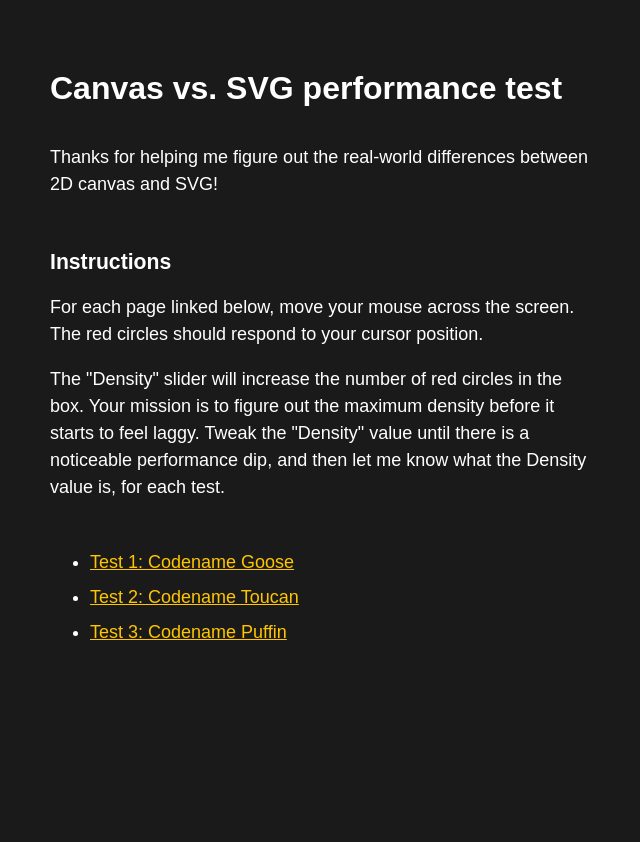
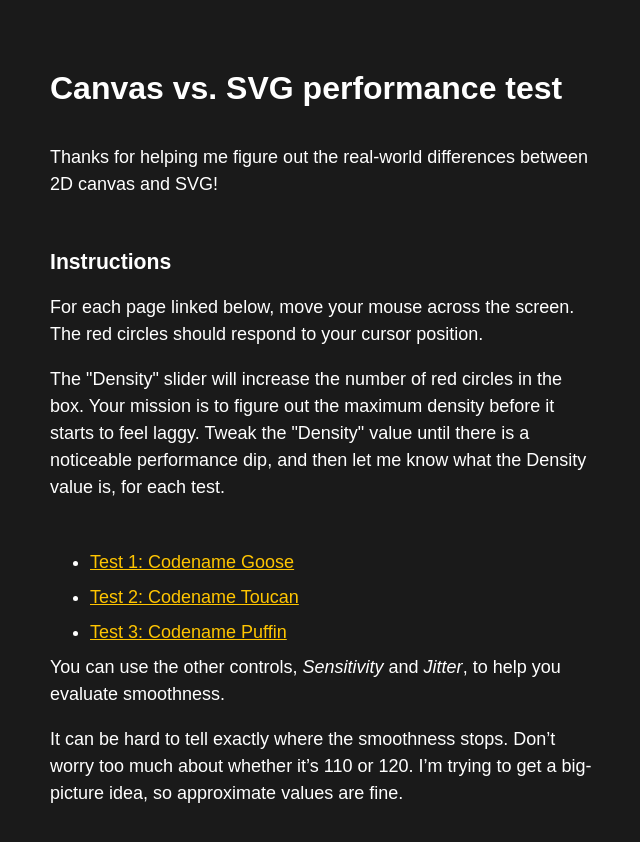
Before and after one commit to joshwcomeau/wa-svg-vs-canvas, a React (Vite) app: page / in a window 1280 px wide. Shown: the top 842 px of the page, without its empty margins (318-958 px from the left). Before the commit the page ends 800 px from the top, so only its background shows below. Built offline with nearby package versions, Linux system fonts and the light colour scheme.

Commit message:
Add instructions

```diff
--- a/src/App.tsx
+++ b/src/App.tsx
@@ -39,6 +39,16 @@ function App() {
           <Link to="/puffin">Test 3: Codename Puffin</Link>
         </li>
       </ul>
+
+      <p>
+        You can use the other controls, <i>Sensitivity</i> and{' '}
+        <i>Jitter</i>, to help you evaluate smoothness.
+      </p>
+      <p>
+        It can be hard to tell exactly where the smoothness stops.
+        Don’t worry too much about whether it’s 110 or 120. I’m trying
+        to get a big-picture idea, so approximate values are fine.
+      </p>
     </Main>
   );
 }
```
